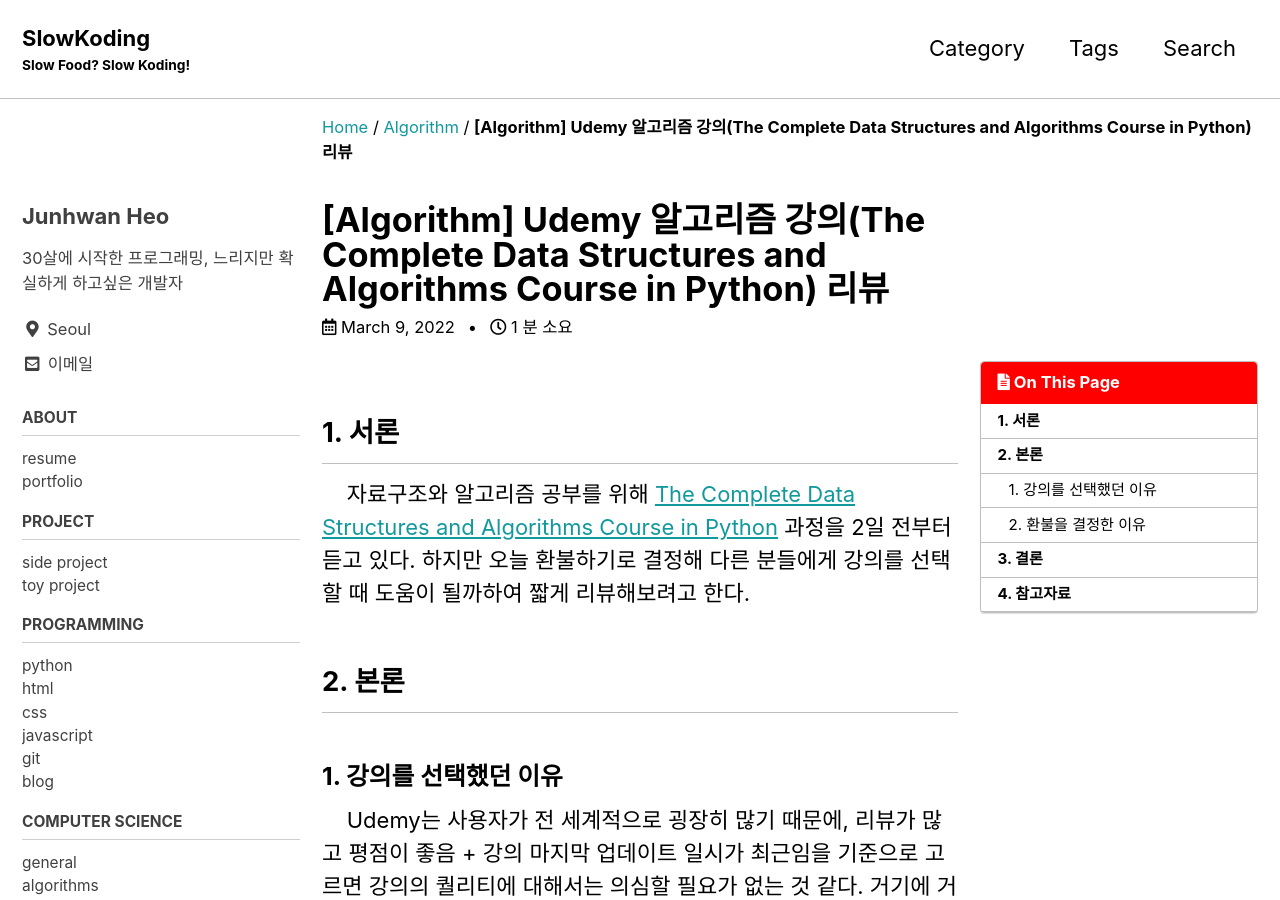
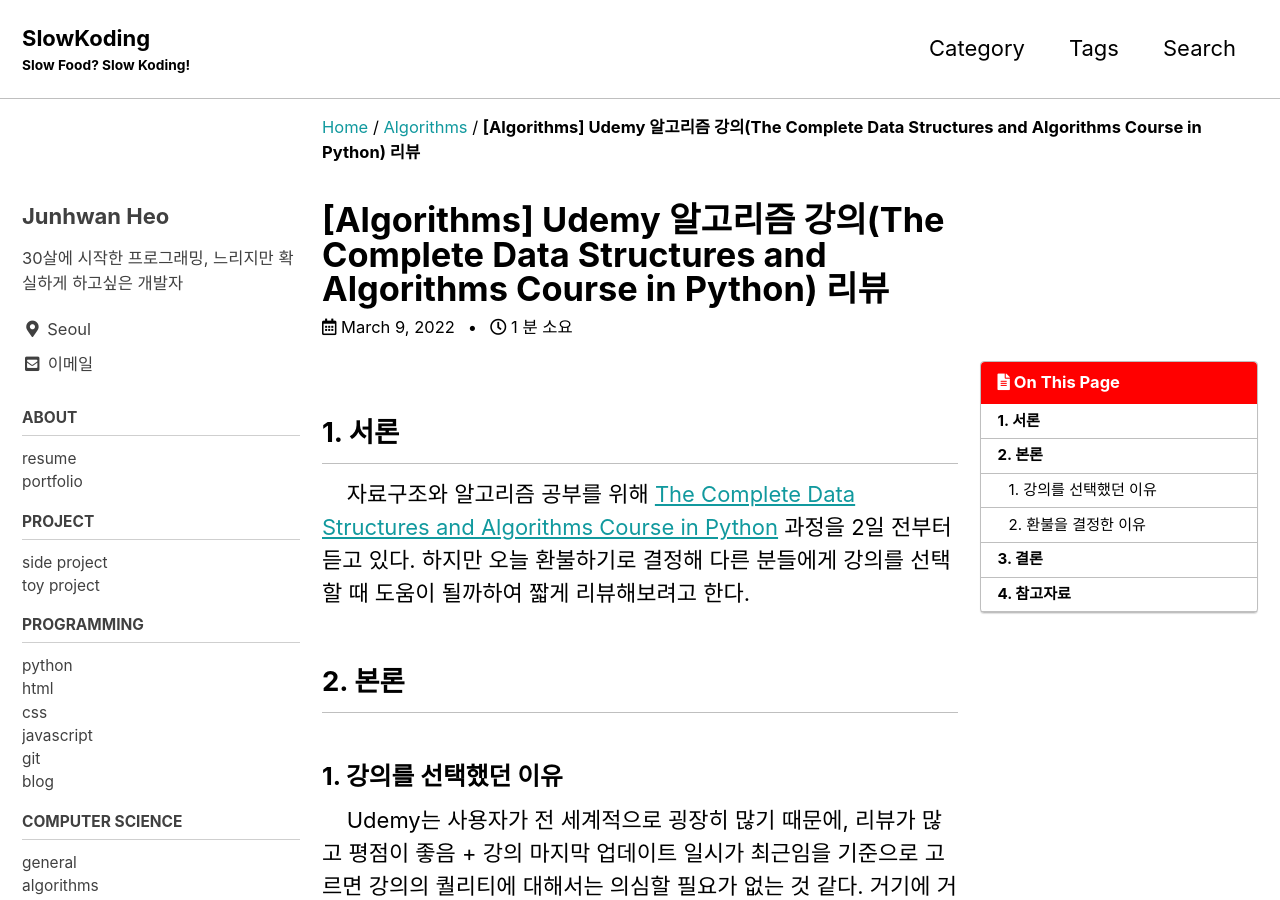
Before and after one commit to slowkoding/slowkoding.github.io, a Jekyll site: the page built from _posts/2022-03-09-udemy-algorithm-review.md, in a window 1280 px wide and 900 px high. Built offline with Jekyll 4.4.1, drawn with Linux system fonts in a browser that asks for light colours; cached includes are drawn as plain includes; comment, search, counter and statistics services are not loaded; some of the changed text lies outside the part shown.

Commit message:
Update 2022-03-09-udemy-algorithm-review.md

```diff
--- a/_posts/2022-03-09-udemy-algorithm-review.md
+++ b/_posts/2022-03-09-udemy-algorithm-review.md
@@ -1,8 +1,8 @@
 ---
 layout: single
-title: "[Algorithm] Udemy 알고리즘 강의(The Complete Data Structures and Algorithms Course in Python) 리뷰"
-categories: algorithm
-tags: [python, coding, algorithm, dataStructure, udemy, 2022/03/09]
+title: "[Algorithms] Udemy 알고리즘 강의(The Complete Data Structures and Algorithms Course in Python) 리뷰"
+categories: algorithms
+tags: [python, coding, algorithms, dataStructure, udemy, 2022/03/09]
 toc: true
 toc_sticky: true
 author_profile: true
```
